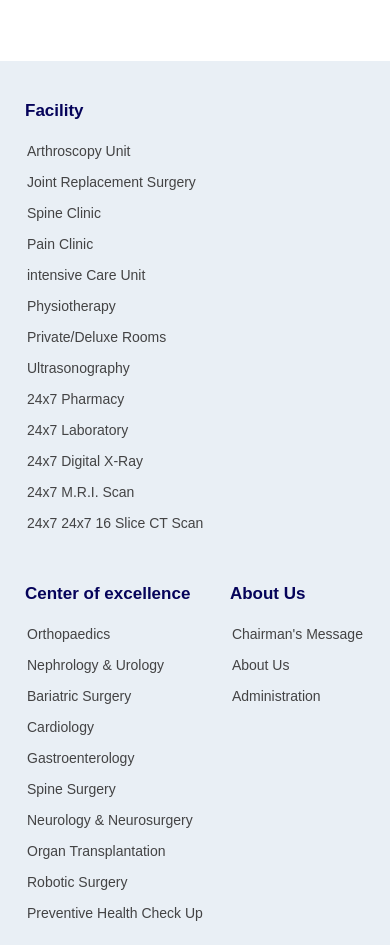
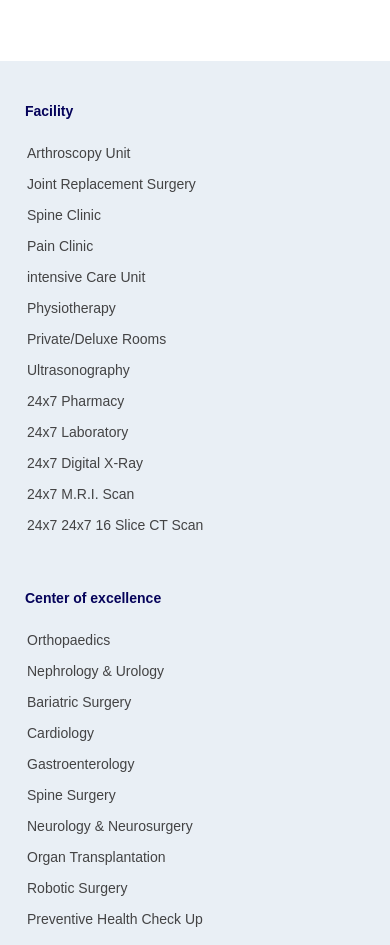
Before and after one commit to Webinfusion/webinfusion, a plain HTML site: page landingpage.html in a window 390 px wide. Shown: the part 1284-2229 px from the top of the page. Drawn offline with Linux system fonts and the light colour scheme.

Commit message:
Update main.css

```diff
--- a/main.css
+++ b/main.css
@@ -98,11 +98,12 @@ display: none;
 
 
   .belowslides .section{
-    width: 100%;
+    width: 90%;
     display:flex;
-    min-height: 450px;
+    min-height: 410px;
     justify-content: space-around;
     margin-top: 4rem;
+    padding: 0px 20px;
 
 }
 .section .part{
@@ -192,6 +193,7 @@ color:#05035a
   min-height: 600px;
   background-color: #42425e;
   margin-top: 4rem;
+  padding-bottom: 30px;
 }
  .specalist {
   width:90%;
@@ -232,12 +234,11 @@ justify-content: space-around;
 }
 .bigfooter{
   margin-top: 4rem;
-  width: 94vw;
-  /* min-height: 270px; */
+  width: 100vw;
   display:flex;
   background-color: rgb(233, 239, 245);
   justify-content: space-around;
-  padding: 60px;
+  padding: 60px 10px;
 
 }
 .bigfooter .column{
@@ -255,7 +256,7 @@ justify-content: space-around;
 
 }
 .bigfooter a{
-  height: 20px;
+  min-height: 20px;
   color: #434344;
   min-height: 27px;
   margin:2px;
@@ -308,9 +309,17 @@ padding-bottom: 30px;
   padding-bottom:60px ;
 
 }
+.bigfooter .column{
+  padding:2px 5px;
+  width: 250px;
+  }
+
+  .bigfooter p{
+    font-size: 14px;
 
 
 
+  }
 }
 @media screen and (max-width:1000px){
   .dot{
@@ -363,7 +372,8 @@ min-height: 430px;
   justify-content:flex-start;
 }
 .bigfooter .column{
-  margin-right: 20px;
+padding:2px 5px;
+width: 200px;
 }
 
 }
```
